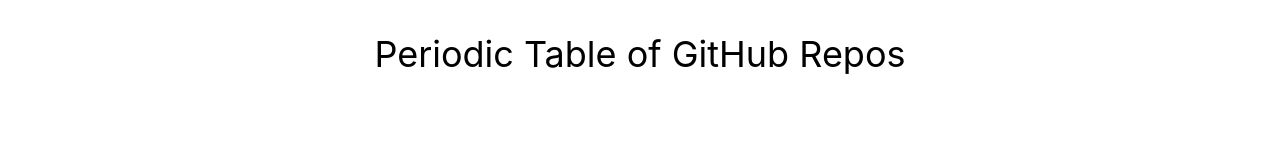
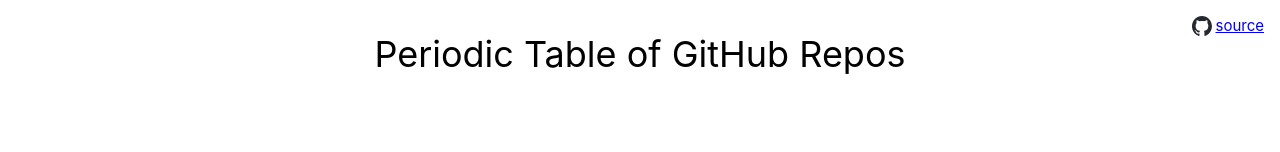
Before and after one commit to steveRoll-git/periodic-table-github, a Vue app: page / in a window 1280 px wide. Shown: the top 152 px of the page. Built offline with nearby package versions, Linux system fonts and the light colour scheme.

Commit message:
added github link

```diff
--- a/src/App.vue
+++ b/src/App.vue
@@ -13,6 +13,10 @@
 
 <template>
   <header>Periodic Table of GitHub Repos</header>
+  <a class="sourceLink" href="https://github.com/steveRoll-git/periodic-table-github">
+    <img src="@/assets/github-mark.svg" width="24" />
+    source
+  </a>
 
   <main :class="{ searchOpen: !!clickedElement }">
     <PeriodicTable @element-click="elementClicked"></PeriodicTable>
@@ -25,6 +29,20 @@
   font-size: 36px;
   line-height: 300%;
   text-align: center;
+}
+
+.sourceLink {
+  position: absolute;
+  top: 0;
+  inset-inline-end: 0;
+  padding: 16px;
+
+  display: flex;
+  align-items: center;
+}
+
+.sourceLink > img {
+  padding-inline-end: 4px;
 }
 
 main {
```
Also changed, not shown: src/assets/github-mark.svg (added).
